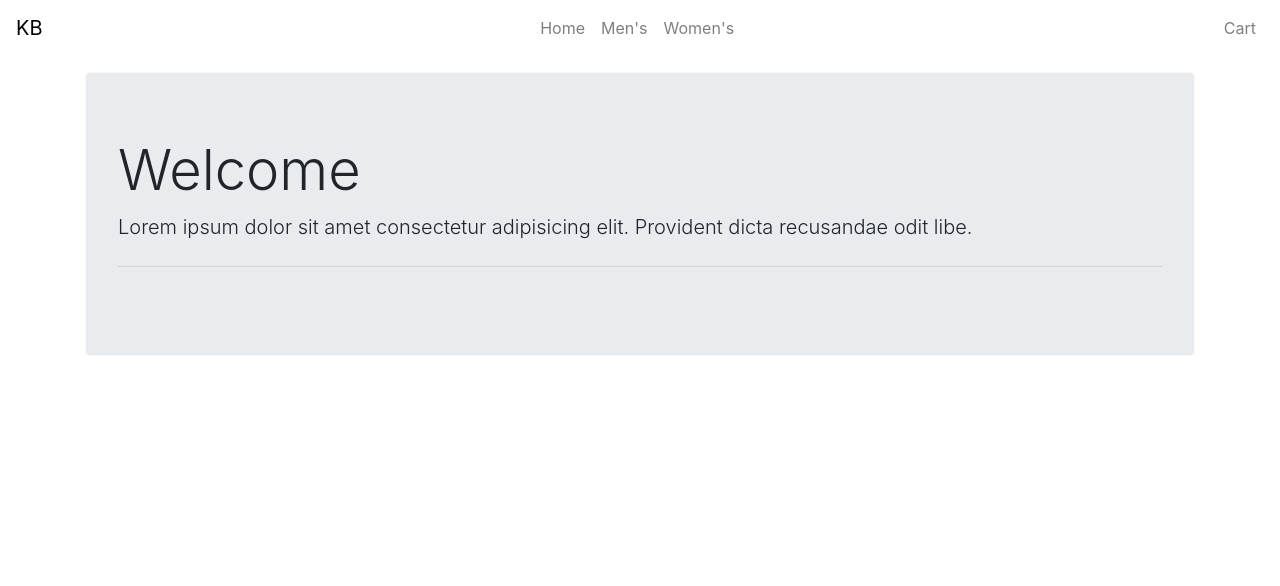
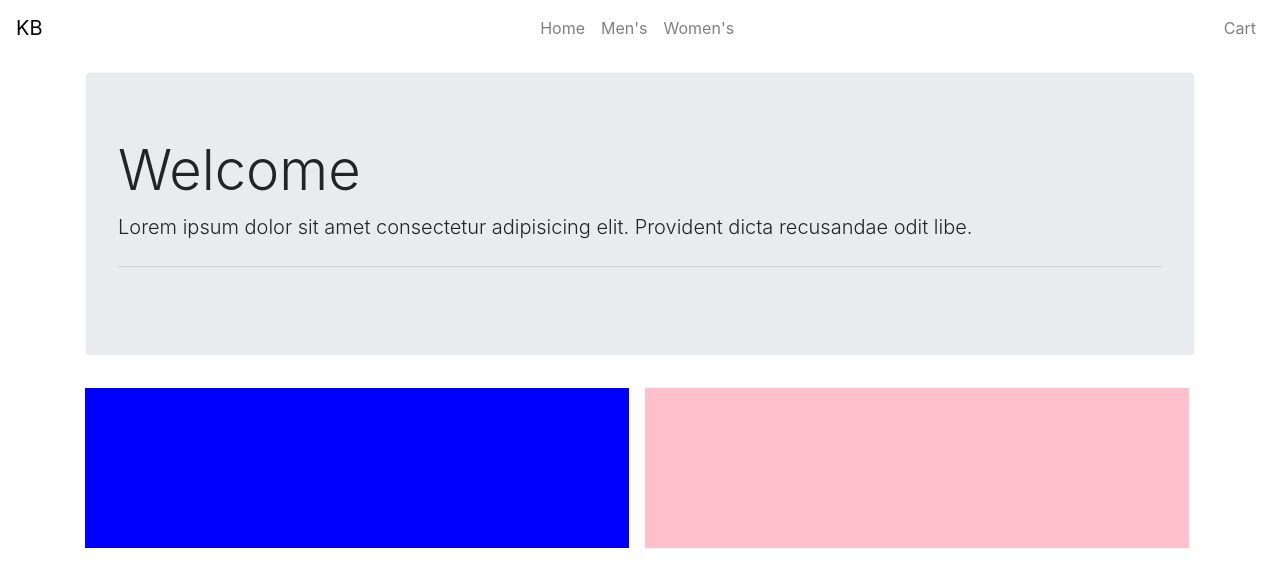
Before and after one commit to Gummy21/KB, an Angular app in the folder angular/: page /home in a window 1280 px wide. Shown: the top 586 px of the page. Built offline with nearby package versions, Linux system fonts and the light colour scheme.

Commit message:
nav routing, layout for home

```diff
--- a/angular/src/app/app-routing.module.ts
+++ b/angular/src/app/app-routing.module.ts
@@ -3,11 +3,16 @@ import { Routes, RouterModule } from '@angular/router';
 import { HomeComponent} from "./home/home.component"
 import { DetailComponent} from "./detail/detail.component"
 import { PayComponent} from "./pay/pay.component"
+import { WomenComponent } from "./women/women.component"
+import { MenComponent } from "./men/men.component"
 
 const routes: Routes = [
   {path: 'home', component: HomeComponent },
   {path: 'clothes/:id', component: DetailComponent },
   {path: 'checkout', component: PayComponent },
+  {path: 'womens', component: WomenComponent },
+  {path: 'mens', component: MenComponent },
+
   { path: '', redirectTo: 'home', pathMatch: 'full'}
 
 ];
--- a/angular/src/app/app.component.html
+++ b/angular/src/app/app.component.html
@@ -3,18 +3,18 @@
     <a class="navbar-brand" href="#">KB</a>
     <ul class="navbar-nav ml-auto" >
       <li class="nav-item ">
-        <a class="nav-link" >Home</a>
+        <a class="nav-link" routerLink= "home">Home</a>
       </li>
       <li class="nav-item ">
-        <a class="nav-link" >Men's</a>
+        <a class="nav-link" routerLink= "mens">Men's</a>
       </li>
       <li class="nav-item ">
-        <a class="nav-link" >Women's</a>
+        <a class="nav-link" routerLink= "womens">Women's</a>
       </li>
     </ul>
     <ul class="navbar-nav ml-auto" >
     <li class="nav-item ">
-      <a class="nav-link" >Cart</a>
+      <a class="nav-link" routerLink= "checkout">Cart</a>
     </li>
     </ul>
   </nav>
--- a/angular/src/app/home/home.component.html
+++ b/angular/src/app/home/home.component.html
@@ -5,19 +5,8 @@
 </div>
 
    <div class="container">
-     <!-- <div class="row">
-       <div class="col-sm-4 card-deck" >
-         <div class="card border-light text-center mb-3">
-           <div class="list-group-item">
-             <h5 class="card-title"></h5>
-             <small class="text-muted"> </small>
-             <p class="card-text"></p>
-             <a class="badge badge-info card-link" href="">
-               See full
-             </a>
-
-           </div>
-         </div>
-       </div>
-     </div> -->
+     <div class="row">
+      <div class="mens-tab"></div>
+      <div class="womens-tab"></div>
+    </div>
    </div>
--- a/angular/src/app/home/home.component.scss
+++ b/angular/src/app/home/home.component.scss
@@ -0,0 +1,19 @@
+$tab-width:49%;
+$tab-height: 60%;
+$tab-padding: 5em;
+
+.mens-tab{
+    background-color: blue;
+    width: $tab-width;
+    height: $tab-height;
+    padding:$tab-padding;
+    margin-right:0.5em;
+}
+
+.womens-tab{
+    background-color:pink;
+    width:$tab-width;
+    height:$tab-height;
+    padding:$tab-padding;
+    margin-left:0.5em;
+}
--- a/angular/src/app/services/api-service.service.ts
+++ b/angular/src/app/services/api-service.service.ts
@@ -18,4 +18,8 @@ export class ApiServiceService {
     getSpecific(id){
       return this.http.get(`${this.apiUrl}/${id}`)
     }
+
+    getGender(gender){
+      return this.http.get(`${this.apiUrl}/${gender}`)
+    }
 }
```
